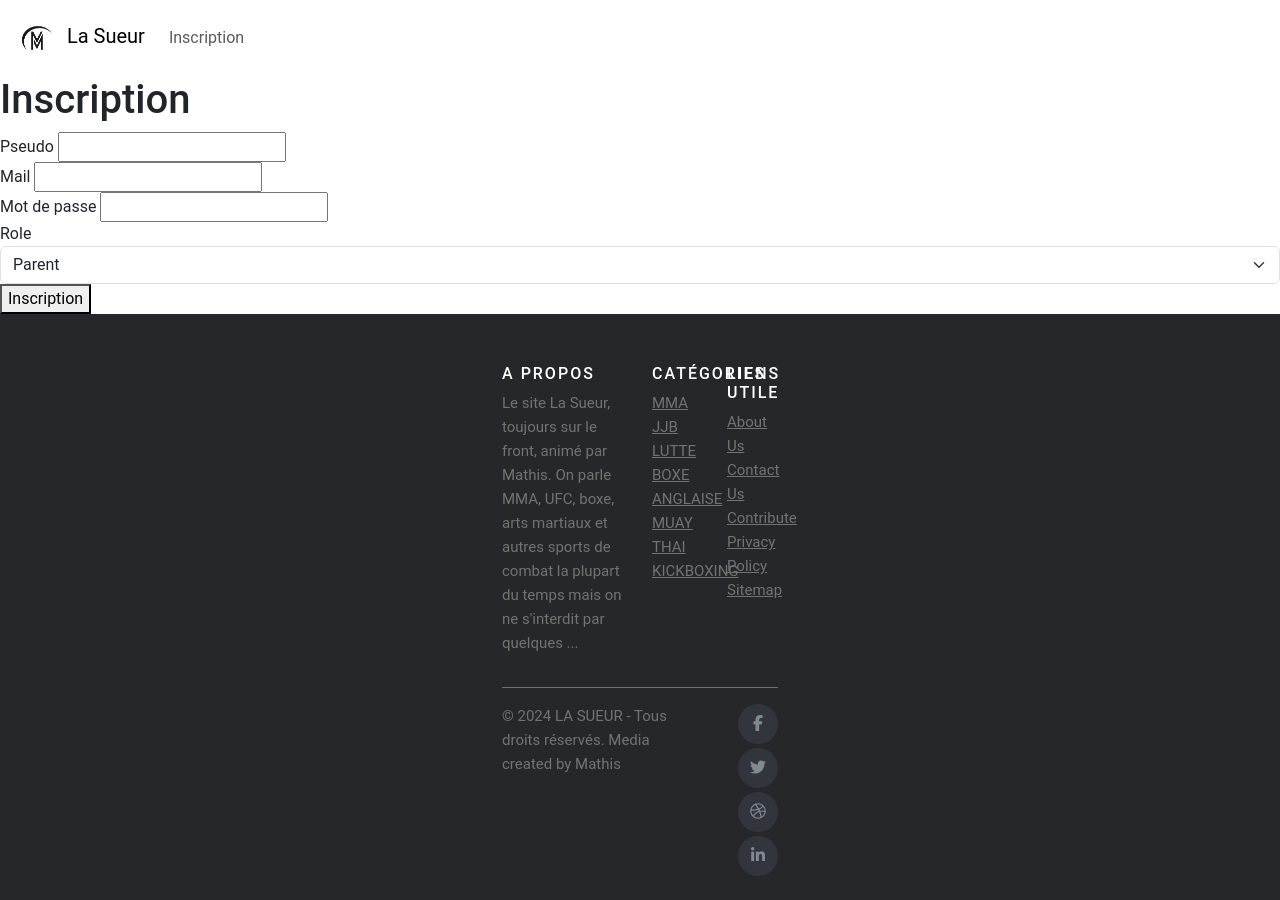
After one commit to mtss78/projettodolist, a PHP site: template src/Views/security/register.view.php in a window 1280 px wide. The commit adds this page. Run offline with PHP 8.4, Linux system fonts and the light colour scheme; the template is opened without the code that fills it, so the values that code supplies are empty; some libraries are stand-ins or nearby versions.

Commit message:
maj inscription

```diff
--- a/index.php
+++ b/index.php
@@ -9,5 +9,6 @@ $router = new Router();
  *  cette methode prends trois argument, la route, le controller et la methode executé
  */
 $router->addRoute('/', 'HomeController', 'index');
+$router->addRoute('/register', 'RegisterController', 'index');
 
 $router->handleRequest();
--- a/public/css/style.css
+++ b/public/css/style.css
@@ -122,6 +122,107 @@
     -webkit-font-smoothing: antialiased;
     -moz-osx-font-smoothing: grayscale;
   }
+
+  /*FORM*/
+@import url(https://fonts.googleapis.com/css?family=Roboto:300);
+
+.login-page {
+  width: 360px;
+  padding: 8% 0 0;
+  margin: auto;
+}
+.form {
+  position: relative;
+  z-index: 1;
+  background: #FFFFFF;
+  max-width: 360px;
+  margin: 0 auto 100px;
+  padding: 45px;
+  text-align: center;
+  box-shadow: 0 0 20px 0 rgba(0, 0, 0, 0.2), 0 5px 5px 0 rgba(0, 0, 0, 0.24);
+}
+.form input {
+  font-family: "Roboto", sans-serif;
+  outline: 0;
+  background: #f2f2f2;
+  width: 100%;
+  border: 0;
+  margin: 0 0 15px;
+  padding: 15px;
+  box-sizing: border-box;
+  font-size: 14px;
+}
+.form button {
+  font-family: "Roboto", sans-serif;
+  text-transform: uppercase;
+  outline: 0;
+  background: #26272b;
+  width: 100%;
+  border: 0;
+  padding: 15px;
+  color: #FFFFFF;
+  font-size: 14px;
+  -webkit-transition: all 0.3 ease;
+  transition: all 0.3 ease;
+  cursor: pointer;
+}
+.form button:hover,.form button:active,.form button:focus {
+  background: #26272b;
+}
+.form .message {
+  margin: 15px 0 0;
+  color: #b3b3b3;
+  font-size: 12px;
+}
+.form .message a {
+  color: #26272b;
+  text-decoration: none;
+}
+.form .register-form {
+  display: none;
+}
+.container {
+  position: relative;
+  z-index: 1;
+  max-width: 300px;
+  margin: 0 auto;
+}
+.container:before, .container:after {
+  content: "";
+  display: block;
+  clear: both;
+}
+.container .info {
+  margin: 50px auto;
+  text-align: center;
+}
+.container .info h1 {
+  margin: 0 0 15px;
+  padding: 0;
+  font-size: 36px;
+  font-weight: 300;
+  color: #1a1a1a;
+}
+.container .info span {
+  color: #4d4d4d;
+  font-size: 12px;
+}
+.container .info span a {
+  color: #000000;
+  text-decoration: none;
+}
+.container .info span .fa {
+  color: #EF3B3A;
+}
+body {
+  background: #26272b; /* fallback for old browsers */
+  background: #26272b;
+  background: linear-gradient(90deg, white 0%, white 50%);
+  font-family: "Roboto", sans-serif;
+  -webkit-font-smoothing: antialiased;
+  -moz-osx-font-smoothing: grayscale;
+}
+
 
   /*FOOTER*/
   .site-footer
--- a/src/Controllers/HomeController.php
+++ b/src/Controllers/HomeController.php
@@ -2,7 +2,9 @@
 
 namespace App\Controllers;
 
-class HomeController
+use App\Utils\AbstractController;
+
+class HomeController extends AbstractController
 {
     public function index()
     {
--- a/src/Views/partials/head.php
+++ b/src/Views/partials/head.php
@@ -4,52 +4,31 @@
 <head>
     <meta charset="UTF-8">
     <meta name="viewport" content="width=device-width, initial-scale=1.0">
-    <title>La sueur</title>
-    <link href="https://cdn.jsdelivr.net/npm/bootstrap@5.3.3/dist/css/bootstrap.min.css" rel="stylesheet" integrity="sha384-QWTKZyjpPEjISv5WaRU9OFeRpok6YctnYmDr5pNlyT2bRjXh0JMhjY6hW+ALEwIH" crossorigin="anonymous">
+    <title>
+        Task'n'Kids
+    </title>
+    <script src="https://kit.fontawesome.com/f5a1d28d53.js" crossorigin="anonymous"></script>
+    <link rel="stylesheet" href="https://cdn.jsdelivr.net/npm/bootstrap@5.3.2/dist/css/bootstrap.min.css" integrity="sha384-T3c6CoIi6uLrA9TneNEoa7RxnatzjcDSCmG1MXxSR1GAsXEV/Dwwykc2MPK8M2HN" crossorigin="anonymous">
     <script src="https://cdn.jsdelivr.net/npm/bootstrap@5.3.3/dist/js/bootstrap.bundle.min.js" integrity="sha384-YvpcrYf0tY3lHB60NNkmXc5s9fDVZLESaAA55NDzOxhy9GkcIdslK1eN7N6jIeHz" crossorigin="anonymous"></script>
     <link rel="stylesheet" href="/public/css/style.css">
 </head>
 
 <body>
-    <nav class="navbar navbar-expand-lg bg-dark">
+    <nav class="navbar navbar-expand-lg myNav">
         <div class="container-fluid">
             <a class="navbar-brand" href="/">
-                <img src="/public/img/logo.png" class="logo" alt="Logo le Poles" width="30" height="30" class="d-inline-block align-text-top">
+                <img src="/public/img/logo.png" alt="Logo" width="50" height="50"> La Sueur
             </a>
-<button class="navbar-toggler" type="button" data-bs-toggle="collapse" data-bs-target="#navbarNav" aria-controls="navbarNav" aria-expanded="false" aria-label="Toggle navigation">
+            <button class="navbar-toggler" type="button" data-bs-toggle="collapse" data-bs-target="#navbarNav" aria-controls="navbarNav" aria-expanded="false" aria-label="Toggle navigation">
                 <span class="navbar-toggler-icon"></span>
             </button>
-            <div class="collapse navbar-collapse justify-content-end fw-semibold" id="navbarNav">
+            <div class="collapse navbar-collapse" id="navbarNav">
                 <ul class="navbar-nav">
-                <?php
-            if(isset($_SESSION['user'])){
-                ?>
-                <li class="nav-item">
-                    <a class="nav-link text-white" href="/logout"><i class="fa-solid fa-circle-plus"></i> Deconnexion</a>
-                </li>
-                <?php
-                if($_SESSION['user']['role']== "Admin"){
-                    ?>
                     <li class="nav-item">
-                        <a class="nav-link text-white" href="/users"><i class="fa-solid fa-circle-plus"></i> Utilisateurs</a>
+                        <a class="nav-link" href="/register">Inscription</a>
                     </li>
-                    <li class="nav-item">
-                        <a class="nav-link text-white" href="/subject"><i class="fa-solid fa-circle-plus"></i> Ajout sujet</a>
-                    </li>
-                    <?php
-                }
-            } else {
-            ?>
-                <li class="nav-item">
-                    <a class="nav-link text-white" href="/register"><i class="fa-solid fa-circle-plus"></i> Inscription</a>
-                </li>
-                <li class="nav-item">
-                    <a class="nav-link text-white" href="/connection"><i class="fa-solid fa-circle-plus"></i> Connexion</a>
-                </li>
-            <?php
-            }
-            ?>
-        </ul>
-    </div>
-</nav>
-<div class="myBody">
+                </ul>
+            </div>
+        </div>
+    </nav>
+    <div class="myBody">
--- /dev/null
+++ b/src/Views/security/register.view.php
@@ -0,0 +1,52 @@
+<?php
+require_once(__DIR__ . "/../partials/head.php");
+?>
+<h1>Inscription</h1>
+<form method='POST'>
+    <div>
+        <label for="pseudo">Pseudo</label>
+        <input type="text" name='pseudo'>
+        <?php if (isset($arrayError['pseudo'])) {
+        ?>
+            <p class='text-danger'><?= $arrayError['pseudo'] ?></p>
+        <?php
+        } ?>
+    </div>
+    <div>
+        <label for="mail">Mail</label>
+        <input type="email" name='mail'>
+        <?php if (isset($arrayError['mail'])) {
+        ?>
+            <p class='text-danger'><?= $arrayError['mail'] ?></p>
+        <?php
+        } ?>
+    </div>
+    <div>
+        <label for="password">Mot de passe</label>
+        <input type="password" name='password'>
+        <?php if (isset($arrayError['password'])) {
+        ?>
+            <p class='text-danger'><?= $arrayError['password'] ?></p>
+        <?php
+        } ?>
+    </div>
+    <div>
+        <label for="idRole">Role</label>
+        <select class="form-select" aria-label="idRole" name="idRole">
+            <option value="1">Parent</option>
+            <option value="2">Enfant</option>
+        </select>
+        <?php if (isset($arrayError['idRole'])) {
+        ?>
+            <p class='text-danger'><?= $arrayError['idRole'] ?></p>
+        <?php
+        } ?>
+    </div>
+    <button type="submit">Inscription</button>
+</form>
+<?php
+if (isset($error)) {
+    echo "<p class='text-danger'>" . $error . "<p>";
+}
+require_once(__DIR__ . "/../partials/footer.php");
+?>
```
Also changed, not shown: src/Controllers/RegisterController.php (added, +33 -0 lines), src/Models/User.php (+11 -0 lines), src/Utils/AbstractController.php (added, +80 -0 lines).
